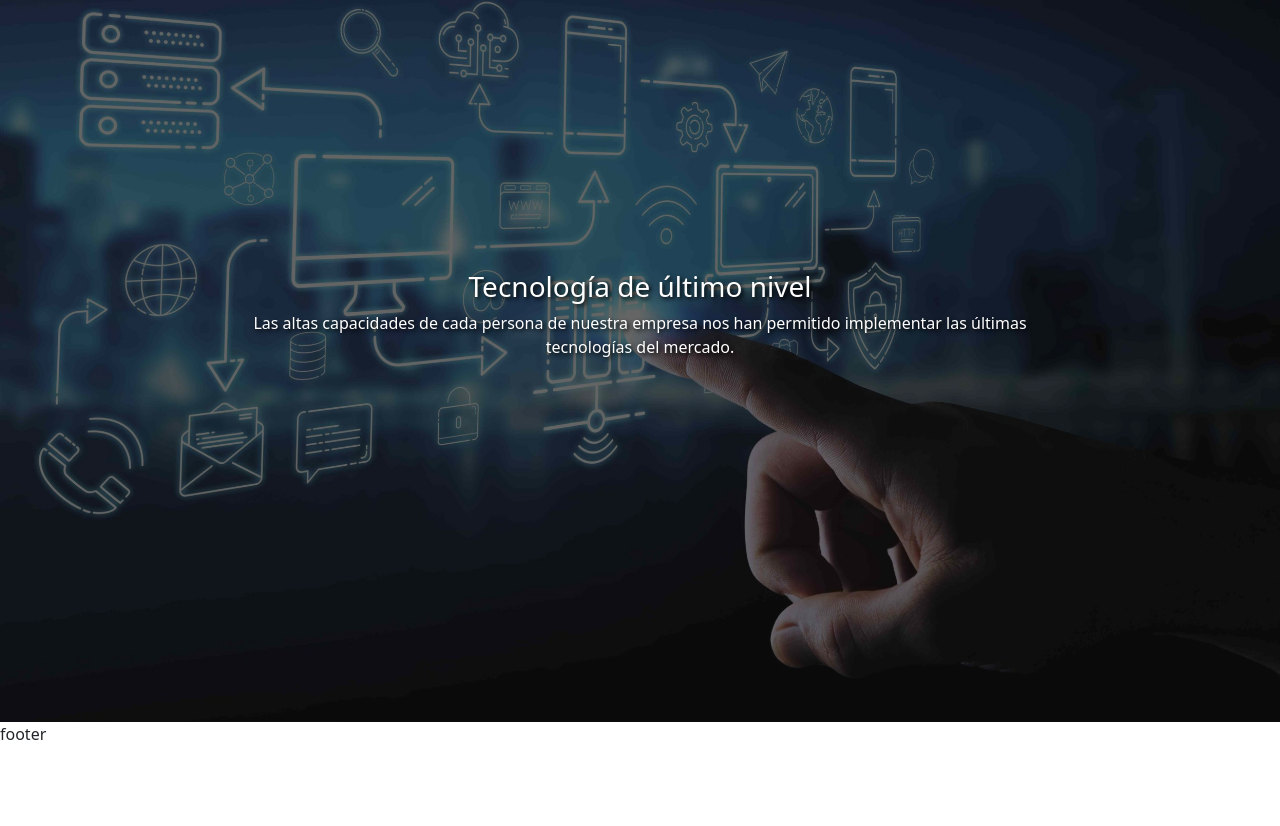
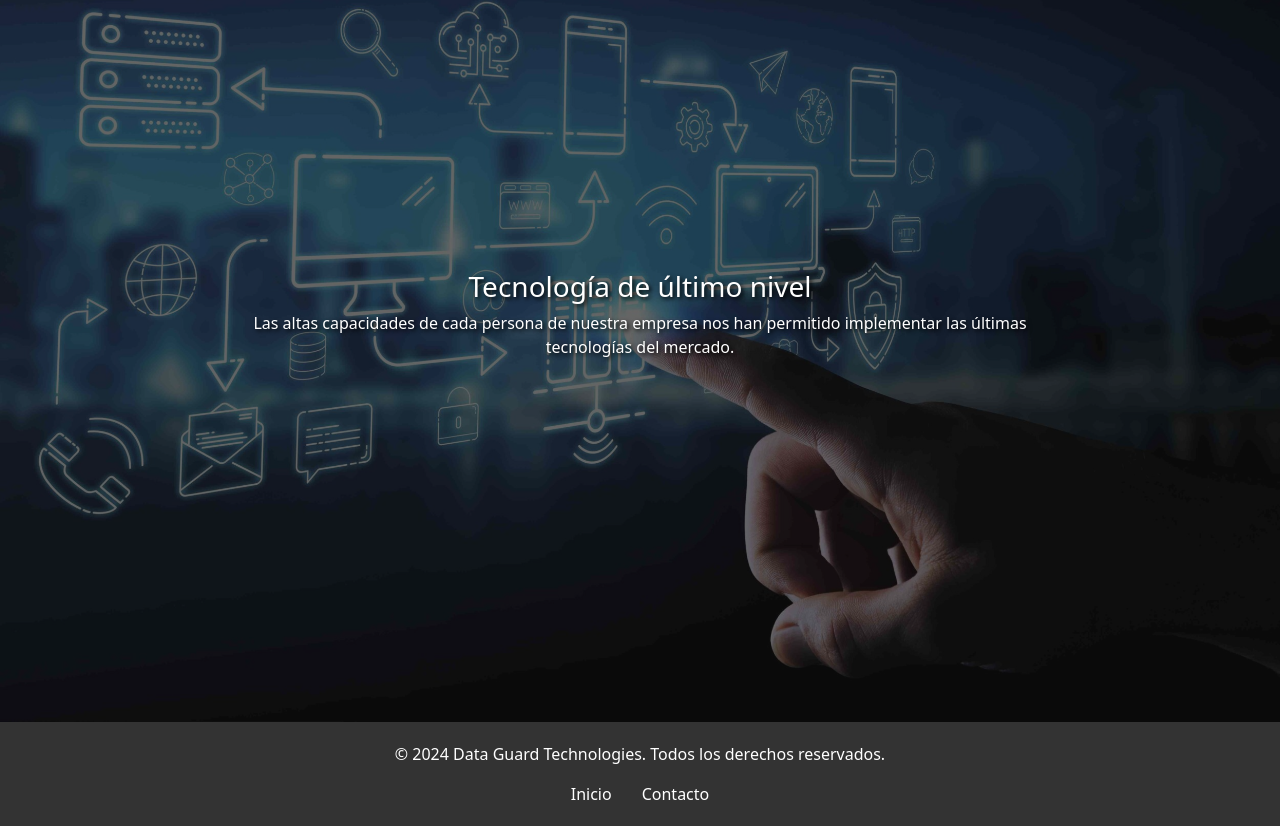
Before and after one commit to Sebaaa14/dgt, a React (Create React App) app: page /inicio in a window 1280 px wide. Shown: the part 1785-2611 px from the top of the page. Before the commit the page ends 2531 px from the top, so only its background shows below. Built offline with nearby package versions, Linux system fonts and the light colour scheme.

Commit message:
footer avanzado

```diff
--- a/src/pages/footer.js
+++ b/src/pages/footer.js
@@ -1,9 +1,25 @@
-import React from 'react'
-
+import React from "react";
+import { Container, Row, Col } from "react-bootstrap";
+import "../styles/footer.css";
 const footer = () => {
   return (
-    <div>footer</div>
-  )
-}
+    <footer className="footer-container">
+      <Container>
+        <Row className="footer-content">
+          <Col xs={12} md={6}>
+            <p>
+              &copy; {new Date().getFullYear()} Data Guard Technologies. Todos los
+              derechos reservados.
+            </p>
+          </Col>
+          <Col xs={12} md={6} className="footer-links">
+            <a href="/inicio">Inicio</a>
+            <a href="/contactos">Contacto</a>
+          </Col>
+        </Row>
+      </Container>
+    </footer>
+  );
+};
 
-export default footer
+export default footer;
--- /dev/null
+++ b/src/styles/footer.css
@@ -0,0 +1,31 @@
+.footer-container {
+  background-color: #333;
+  color: #fff;
+  padding: 20px 0;
+  text-align: center;
+  position: relative;
+  bottom: 0;
+  width: 100%;
+}
+
+.footer-content {
+  max-width: 1200px;
+  margin: 0 auto;
+  display: flex;
+  flex-direction: column;
+  align-items: center;
+}
+
+.footer-links {
+  margin-top: 10px;
+}
+
+.footer-links a {
+  color: #fff;
+  text-decoration: none;
+  margin: 0 15px;
+}
+
+.footer-links a:hover {
+  text-decoration: underline;
+}
```
